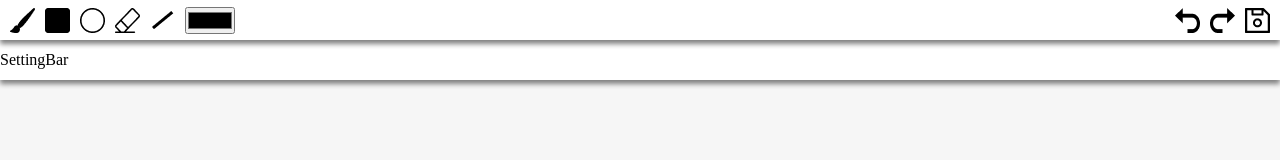
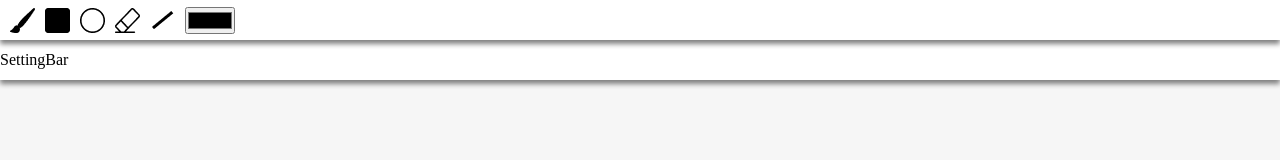
Before and after one commit to Tilek04/Paint-online, a React (Vite) app: page / in a window 1280 px wide. Shown: the top 160 px of the page. Built offline with nearby package versions, Linux system fonts and the light colour scheme.

Commit message:
update line tool

```diff
--- a/src/components/Toolbar.jsx
+++ b/src/components/Toolbar.jsx
@@ -38,9 +38,7 @@ export const Toolbar = () => {
           toolState.setTool(new Line(canvasState.canvas))
         }></button>
       <input style={{ marginLeft: 10 }} type="color" />
-      <button className="toolbar__btn undo"></button>
-      <button className="toolbar__btn redo"></button>
-      <button className="toolbar__btn save"></button>
+
     </div>
   );
 };
```
